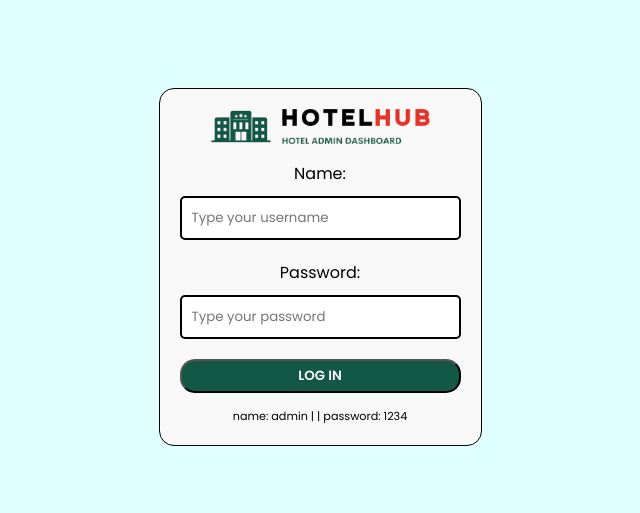
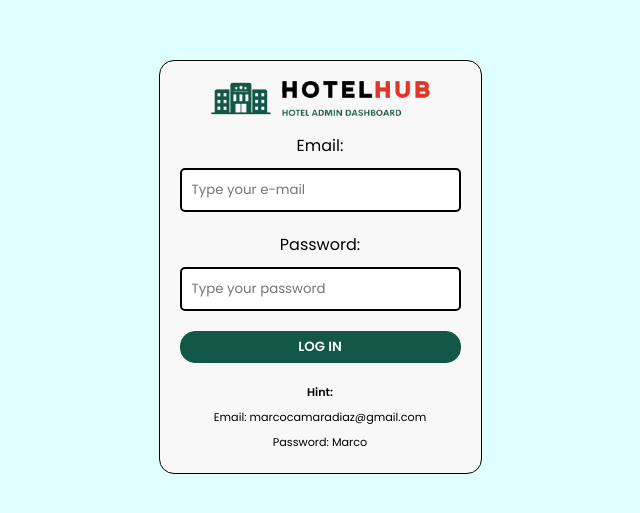
Before and after one commit to MarcoNobody1/dashboardhotel, a React (Create React App) app: page /login in a window 1280 px wide. Shown: the part 133-646 px from the top of the page, without its empty margins (320-960 px from the left). Built offline with nearby package versions, Linux system fonts and the light colour scheme.

Commit message:
Se termina styling y lógica de Login

```diff
--- a/src/Login/Login.jsx
+++ b/src/Login/Login.jsx
@@ -2,6 +2,7 @@ import React, { useState } from "react";
 import styled from "styled-components";
 import logo from "../assets/LogoHotelHub.png";
 import { useNavigate } from "react-router";
+import Swal from "sweetalert2";
 
 const LogWrapper = styled.div`
   background-color: lightcyan;
@@ -50,6 +51,7 @@ const Button = styled.button`
   background-color: #135846;
   font-weight: 600;
   border-radius: 15px;
+  border: 1px solid #135846;
   text-transform: uppercase;
   color: #ffffff;
   margin-bottom: 15px;
@@ -68,43 +70,59 @@ const Logo = styled.img`
 
 const Advertice = styled.p`
   font-size: 0.7rem;
+  display: inline-block;
 `;
 
+
 export const Login = (props) => {
-  const [name, setName] = useState("");
+  const [email, setEmail] = useState("");
   const [password, setPassword] = useState("");
   const nav = useNavigate();
 
   const handleSubmit = (event) => {
     event.preventDefault();
 
-    if (name === "admin" && password === "1234") {
+    if (email === "marcocamaradiaz@gmail.com" && password === "Marco") {
       props.setLoggedIn(true);
       nav("/");
       localStorage.setItem("log", JSON.stringify(true));
     } else {
-      alert("Name or Email not valid");
+      const Toast = Swal.mixin({
+        toast: true,
+        position: "top",
+        showConfirmButton: false,
+        timer: 3000,
+        timerProgressBar: true,
+        html: "<em>Please check hint before logging.</em>",
+      });
+
+      Toast.fire({
+        icon: "error",
+        title: "Wrong Email or Password.",
+      });
     }
   };
 
-  const handleName = (event) => {
-    setName(event.target.value);
+  const handleEmail = (event) => {
+    setEmail(event.target.value);
   };
 
   const handlePassword = (event) => {
     setPassword(event.target.value);
   };
 
+
   return (
     <>
       <LogWrapper>
         <LogForm onSubmit={handleSubmit}>
           <Logo src={logo} />
-          <Label htmlFor="name">Name:</Label>
+          <Label htmlFor="email">Email:</Label>
           <Input
-            onChange={handleName}
-            id="name"
-            placeholder="Type your username"
+            onChange={handleEmail}
+            id="email"
+            type="email"
+            placeholder="Type your e-mail"
           />
           <Label htmlFor="password">Password:</Label>
           <Input
@@ -114,7 +132,13 @@ export const Login = (props) => {
             placeholder="Type your password"
           />
           <Button type="submit">Log In</Button>
-          <Advertice>name: admin | | password: 1234</Advertice>
+          <Advertice>
+            <strong>Hint:</strong>
+          </Advertice>
+          <br />
+          <Advertice> Email: marcocamaradiaz@gmail.com </Advertice>
+          <br />
+          <Advertice>Password: Marco</Advertice>
         </LogForm>
       </LogWrapper>
     </>
```
